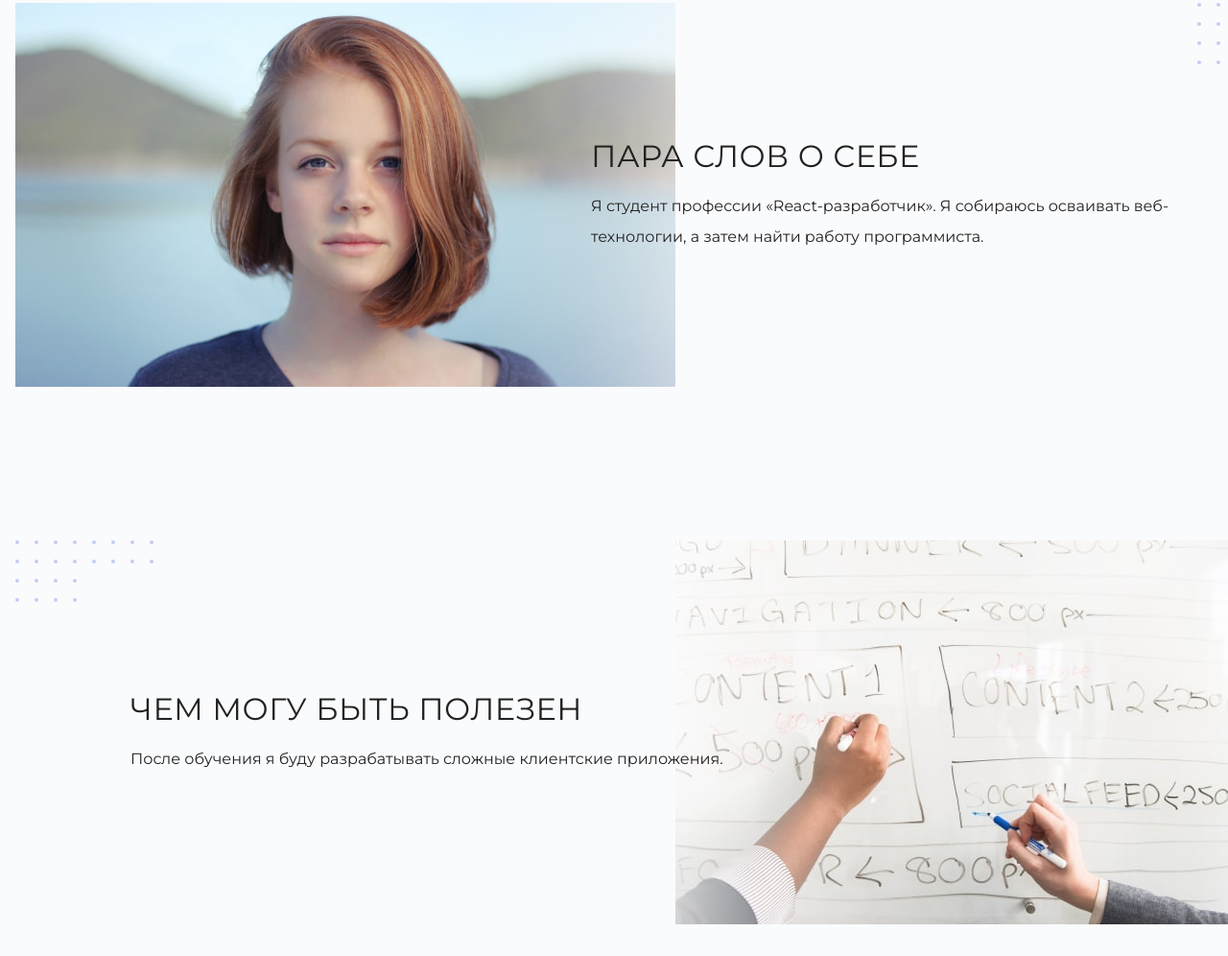
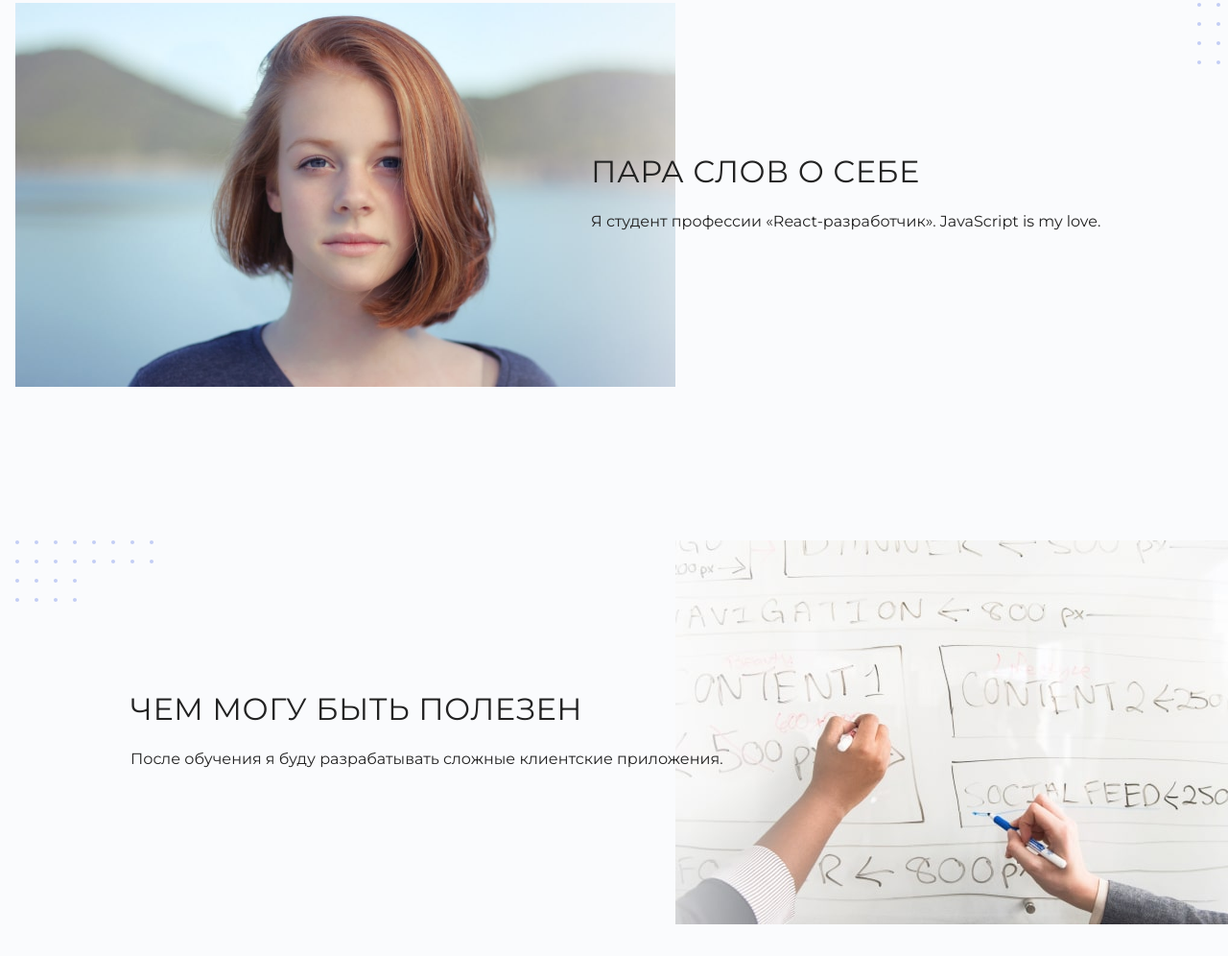
Before and after one commit to olissotib/html-test, a plain HTML site: page index.html in a window 1280 px wide. Shown: the part 1037-2033 px from the top of the page at 96% size. Drawn offline with Linux system fonts and the light colour scheme.

Commit message:
написал как я люблю JS

```diff
--- a/index.html
+++ b/index.html
@@ -31,7 +31,7 @@
           </figure>
           <div>
             <h3>Пара слов о себе</h3>
-            <p>Я студент профессии «React-разработчик». Я собираюсь осваивать веб-технологии, а затем найти работу программиста.</p>
+            <p>Я студент профессии «React-разработчик». JavaScript is my love.</p>
           </div>
           <div>
             <h3>Чем могу быть полезен</h3>
```
